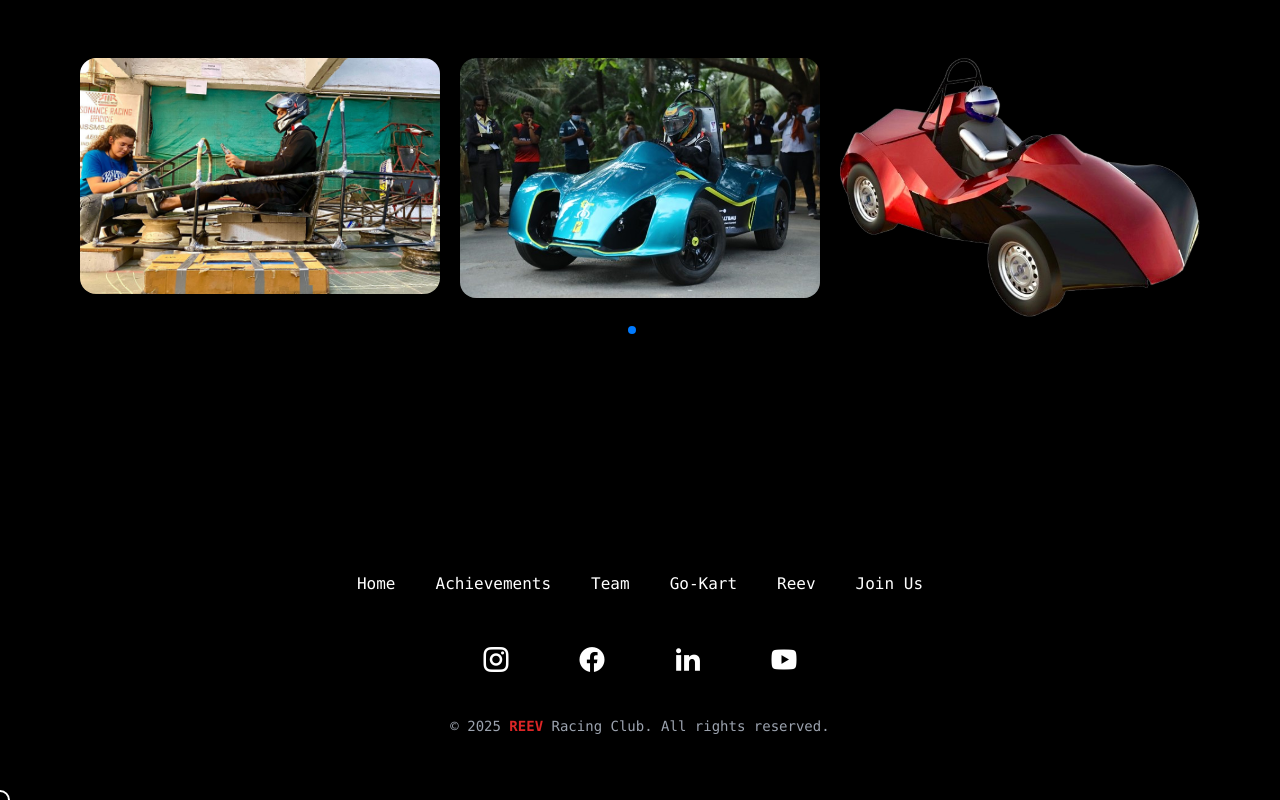
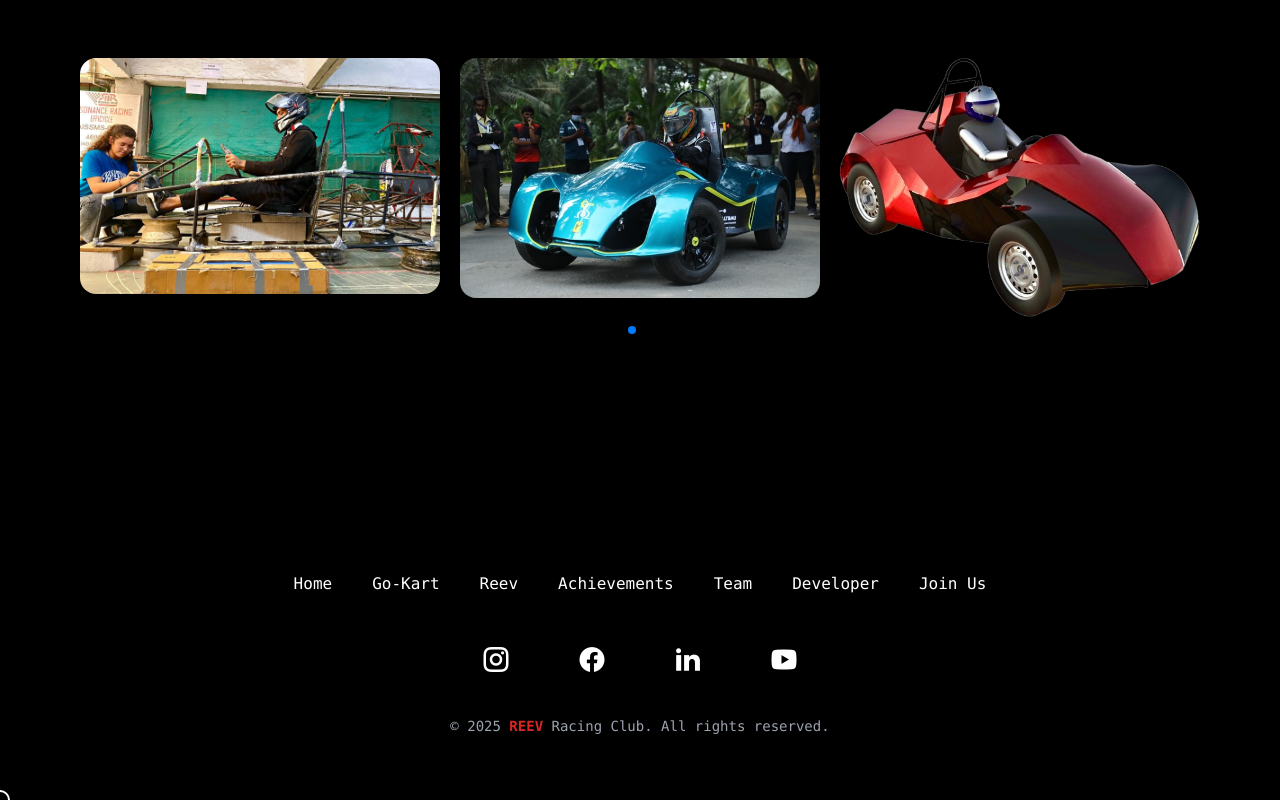
Before and after one commit to AnmolGour09/REEV-website-By-Anmol-, a React (Vite) app: page /reev in a window 1280 px wide. Shown: the part 656-1456 px from the top of the page. Built offline with nearby package versions, Linux system fonts and the light colour scheme.

Commit message:
Update Footer.jsx

```diff
--- a/src/Components/Footer/Footer.jsx
+++ b/src/Components/Footer/Footer.jsx
@@ -1,4 +1,5 @@
 import React from "react";
+import { Link } from "react-router-dom";
 
 function Footer() {
   return (
@@ -8,10 +9,11 @@ function Footer() {
         <div className="mx-auto flex flex-wrap justify-center items-center gap-4 text-base py-6 mt-10">
           {[
           {name:"Home", href: "/"},
+          {name:"Go-Kart", href: "/gokart"},
+          {name:"Reev", href: "/reev"},
           {name:"Achievements", href: "/achievements"},
           {name:"Team", href: "/team1"},
-          {name:"Go-Kart", href: "/gokart"},
-          {name:"Reev", href: "/reev"},
+          {name:"Developer", href: "/team1c"},
           {name:"Join Us", href: "/joinus"}].map(
             (link, i) => (
               <React.Fragment key={i}>
```
